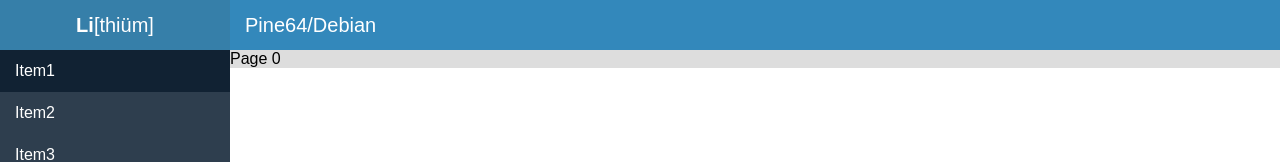
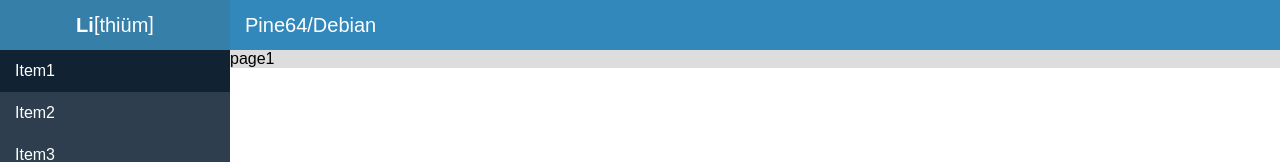
Before and after one commit to Catethysis/Lithium, a React (Create React App) app: page / in a window 1280 px wide. Shown: the top 162 px of the page. Built offline with nearby package versions, Linux system fonts and the light colour scheme.

Commit message:
Several content pages added

```diff
--- a/src/App.js
+++ b/src/App.js
@@ -5,6 +5,7 @@
 import HeaderContent from './header-content';
 import Aside from './aside';
 import Content from './content';
+import ContentPageHolder from './ContentPages/ContentPageHolder';
 
 class App extends Component {
   constructor() {
@@ -30,7 +31,7 @@
         <HeaderContent />
         <Aside active={this.state.active} onSelect={this.asideSelect}/>
         <Content>
-          {'Page ' + this.state.active}
+          <ContentPageHolder page={this.state.active} />
         </Content>
       </div>
     );
--- /dev/null
+++ b/src/ContentPages/ContentPageHolder.js
@@ -0,0 +1,29 @@
+import React, { Component } from 'react';
+
+import ContentPage1 from './page1';
+import ContentPage2 from './page2';
+import ContentPage3 from './page3';
+import ContentPage4 from './page4';
+import ContentPage5 from './page5';
+import ContentPage6 from './page6';
+import ContentPage7 from './page7';
+import ContentPage8 from './page8';
+
+export default class ContentPage extends Component {
+  constructor() {
+    super();
+    this.ContentPages = [
+      ContentPage1,
+      ContentPage2,
+      ContentPage3,
+      ContentPage4,
+      ContentPage5,
+      ContentPage6,
+      ContentPage7,
+      ContentPage8];
+  }
+  render() {
+    const TagName = this.ContentPages[this.props.page];
+    return <TagName />
+  }
+}
--- /dev/null
+++ b/src/ContentPages/page1.js
@@ -0,0 +1,9 @@
+import React, { Component } from 'react';
+
+export default class extends Component {
+  render () {
+    return (
+      <div>page1</div>
+    )
+  }
+}
--- /dev/null
+++ b/src/ContentPages/page2.js
@@ -0,0 +1,9 @@
+import React, { Component } from 'react';
+
+export default class extends Component {
+  render () {
+    return (
+      <div>page2</div>
+    )
+  }
+}
--- /dev/null
+++ b/src/ContentPages/page3.js
@@ -0,0 +1,9 @@
+import React, { Component } from 'react';
+
+export default class extends Component {
+  render () {
+    return (
+      <div>page3</div>
+    )
+  }
+}
--- /dev/null
+++ b/src/ContentPages/page4.js
@@ -0,0 +1,9 @@
+import React, { Component } from 'react';
+
+export default class extends Component {
+  render () {
+    return (
+      <div>page4</div>
+    )
+  }
+}
--- /dev/null
+++ b/src/ContentPages/page5.js
@@ -0,0 +1,9 @@
+import React, { Component } from 'react';
+
+export default class extends Component {
+  render () {
+    return (
+      <div>page5</div>
+    )
+  }
+}
--- /dev/null
+++ b/src/ContentPages/page6.js
@@ -0,0 +1,9 @@
+import React, { Component } from 'react';
+
+export default class extends Component {
+  render () {
+    return (
+      <div>page6</div>
+    )
+  }
+}
--- /dev/null
+++ b/src/ContentPages/page7.js
@@ -0,0 +1,9 @@
+import React, { Component } from 'react';
+
+export default class extends Component {
+  render () {
+    return (
+      <div>page7</div>
+    )
+  }
+}
--- /dev/null
+++ b/src/ContentPages/page8.js
@@ -0,0 +1,9 @@
+import React, { Component } from 'react';
+
+export default class extends Component {
+  render () {
+    return (
+      <div>page8</div>
+    )
+  }
+}
--- /dev/null
+++ b/src/header-aside.css
@@ -0,0 +1,4 @@
+span.bracket {
+    position: relative;
+    top: -1px;
+}
--- a/src/header-aside.js
+++ b/src/header-aside.js
@@ -1,4 +1,5 @@
 import React, { Component } from 'react';
+import './header-aside.css'
 
 export default class Header_aside extends Component {
   constructor () {
@@ -23,7 +24,7 @@
         prevState.surname.current = prevState.surname.current.replaceAt(3, 'ü');
         return prevState;
       });
-    }, 2000);
+    }, 1000);
   }
 
   beginSurnameAnimation () {
@@ -64,7 +65,7 @@
           backgroundColor: '#367fa9',
           float: 'top'
         }}>
-        <b>Li</b>[{this.state.surname.current}]
+        <b>Li</b><span className='bracket'>[</span>{this.state.surname.current}<span className='bracket'>]</span>
       </a>
     )
   }
```
